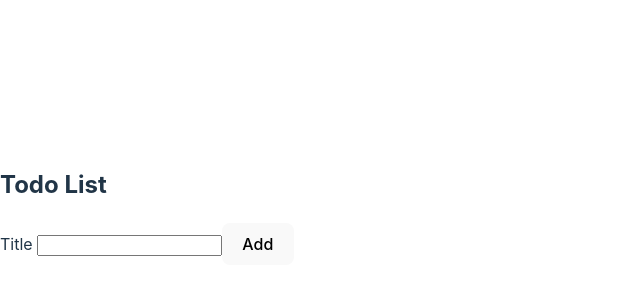
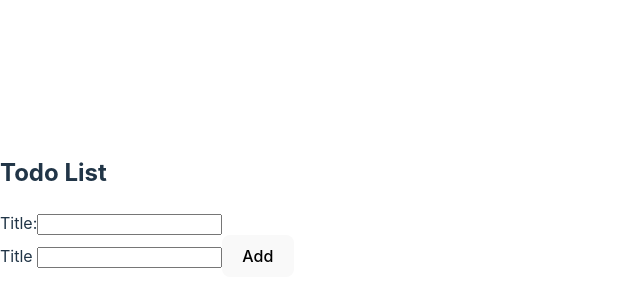
Before and after one commit to EphremAlebachew/react-todo, a React (Vite) app: page / in a window 1280 px wide. Shown: the part 186-486 px from the top of the page, without its empty margins (0-640 px from the left). Built offline with nearby package versions, Linux system fonts and the light colour scheme.

Commit message:
ass-6-1-with-vite

```diff
--- a/src/AddTodoForm/AddTodoForm.jsx
+++ b/src/AddTodoForm/AddTodoForm.jsx
@@ -1,4 +1,5 @@
 import React, { useState } from 'react';
+import InputWithLabel from '../InputWithLabel/InputWithLabel';
 
 const AddTodoForm = ({ onAddTodo }) => {
   const [todoTitle, setTodoTitle] = useState('');
@@ -17,18 +18,21 @@ const AddTodoForm = ({ onAddTodo }) => {
     const newTodoTitle = event.target.value;
     setTodoTitle(newTodoTitle);
   };
+
   const [count, setCount] = useState(0)
   // useEffect(() => {
   //   console.log("first useffect example is", count);
   // }, [count]);
 
-  return (
+    return (
+
     <form onSubmit={handleAddTodo}>
-
+<InputWithLabel label="Title" todoTitle={todoTitle} handleTitleChange={handleTitleChange} />
      Title <input type="text"   name="title" value={todoTitle}  onChange={handleTitleChange}
 
       />
-      <button type="submit">Add</button>
+        <button type="submit">Add</button>
+
     </form>
   );
 };
--- /dev/null
+++ b/src/InputWithLabel/InputWithLabel.jsx
@@ -0,0 +1,17 @@
+import React from 'react';
+
+const InputWithLabel = (props) => {
+  return (
+    <div>
+      <label htmlFor="todoTitle">{props.label}:</label>
+      <input
+        id="todoTitle"
+        type="text"
+        value={props.todoTitle}
+        onChange={props.handleTitleChange}
+      />
+    </div>
+  );
+};
+
+export default InputWithLabel;
```
Also changed, not shown: src/App.jsx (+9 -1 lines).
